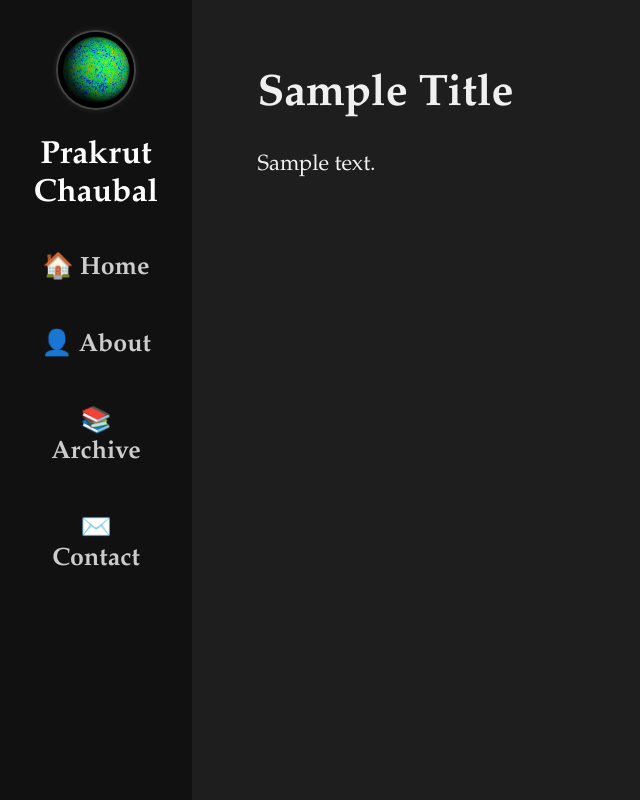
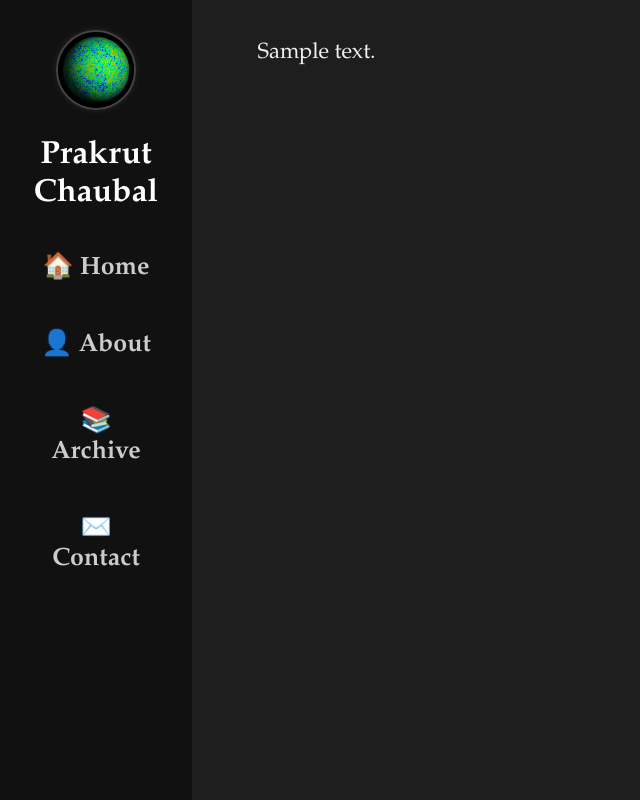
Before and after one commit to pchaubal/my-blog, a Flask app: template templates/post.html in a window 1280 px wide. Shown: the whole page, without its empty margins (0-640 px from the left). Run offline with Flask 3, Linux system fonts and the light colour scheme; the template is opened without the code that fills it: most values are stand-ins (such as "Sample title", 1, 10 or a date in 2020); some libraries are stand-ins or nearby versions.

Commit message:
Removed title of the post coming from the name of the post

```diff
--- a/static/css/style.css
+++ b/static/css/style.css
@@ -113,6 +113,10 @@ a:hover {
   font-size: 22px;
 }
 
+.content h1 {
+  text-align:center;
+}
+
 .content img {
   display: block;
   margin-left: auto;
--- a/templates/post.html
+++ b/templates/post.html
@@ -1,10 +1,10 @@
 {% extends "base.html" %}
 
-{% block title %}Posts{% endblock %}
+{% block title %} {{title}} {% endblock %}
 
 {% block body %}
 <div class="content">
-  <h1>{{ title.replace("_", " ").title() }}</h1>
+  <!--<h1>{{ title.replace("_", " ").title() }}</h1>-->
   <article>
     {{ content|safe }}
   </article>
```
